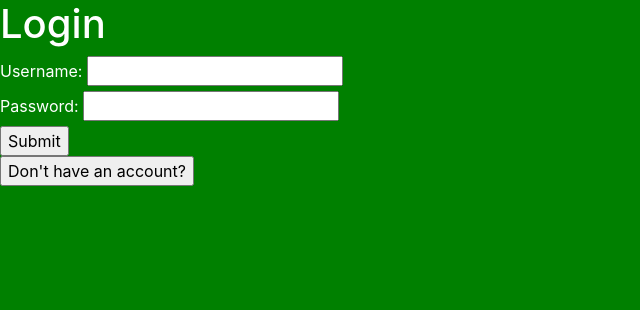
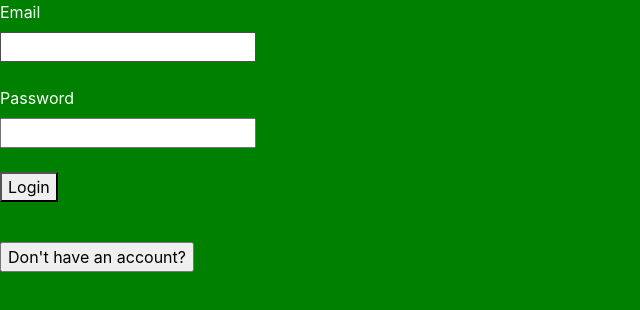
Before and after one commit to Nathan-Laney/3135-Bootstrap-Site, a plain HTML site: page login.html in a window 1280 px wide. Shown: the whole page, without its empty margins (0-640 px from the left). Drawn offline with nearby package versions, Linux system fonts and the light colour scheme.

Commit message:
Add files via upload

```diff
--- a/login.html
+++ b/login.html
@@ -12,18 +12,14 @@
 </head>
 
 <main>
-    <!-- this creates the foundation for the login box-->
-<div class = "loginBox">
-    <h1 id="login"> Login </h1>
-    <label for="UserName">Username: <br></label>
-    <input type="text" id="UserName">
-<br>
+    <form action="/" method="POST">
+        <label for="email">Email</label><br>
+        <input type="email" id="email" name="email" required><br><br>
+        <label for="password">Password</label><br>
+        <input type="password" id="password" name="password" required><br><br>
+        <button>Login</button><br>
+    </form>
 
-    <label for="pwd"> Password: <br></label>
-    <input type="password" id="pwd" name="pwd">
-<br>
-    <!-- this button actuly works and send input to my javascript doc to see if you can to login :)-->
-    <input type="submit" value="Submit" id="submit">
     <br>
     <input type="button" id="notAUser" value="Don't have an account?">
 </div>
```
